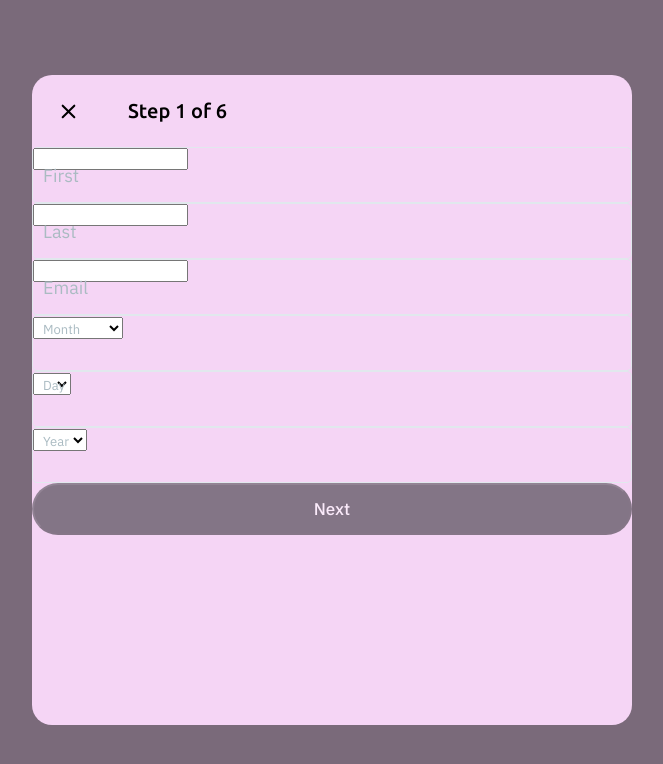
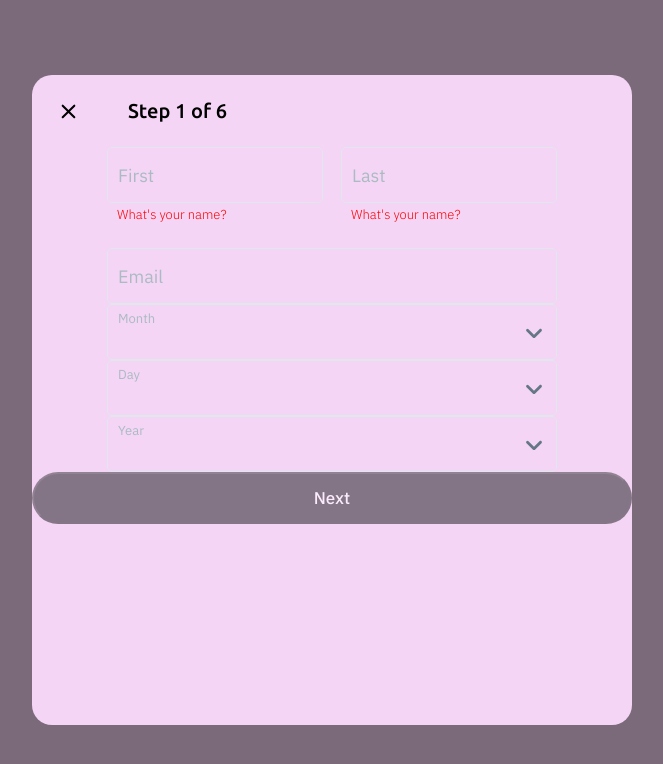
Before and after one commit to GarryProhor/social-react, a React (Create React App) app: page / in a window 1280 px wide. Shown: the top 764 px of the page, without its empty margins (308-971 px from the left). Built offline with nearby package versions, Linux system fonts and the light colour scheme.

Commit message:
css throughout the first register modal

```diff
--- a/src/components/ValidatedInput/ValidatedDateSelected.tsx
+++ b/src/components/ValidatedInput/ValidatedDateSelected.tsx
@@ -1,7 +1,8 @@
 import React, {useEffect, useState} from 'react';
 import {StyledInputBox, StyledInputLabel} from "./StyledInput";
 import {determineValidatedSelectStyle} from "../../utils/determineStylesUtils";
-
+import './ValidatedInput.css';
+import {ExpandMoreRounded} from "@mui/icons-material";
 interface ValidatedDateSelectedProps{
     style:string;
     valid:boolean;
@@ -31,12 +32,19 @@ export const ValidatedDateSelected:React.FC<ValidatedDateSelectedProps> = ({data
     }, [active, valid, value]);
 
     return (
-        <div className={style}>
+        <div className='validated-input'>
             <StyledInputBox active={active} valid={valid}>
                 <StyledInputLabel active={true} valid={valid} color={color}>
                     {name}
+                    <ExpandMoreRounded sx={{
+                        fontSize: 34,
+                        color: active ? '#1da1f2' : '#657786',
+                        position: 'absolute',
+                        right: '15px',
+                        top: '35%'
+                    }}/>
                 </StyledInputLabel>
-                <select onChange={changeValue} onFocus={toggleActive} onBlur={toggleActive} value={data}>
+                <select className='validated-input-value validated-date-selector' onChange={changeValue} onFocus={toggleActive} onBlur={toggleActive} value={data}>
                     {dropDown()}
                 </select>
             </StyledInputBox>
--- a/src/components/ValidatedInput/ValidatedInput.css
+++ b/src/components/ValidatedInput/ValidatedInput.css
@@ -19,3 +19,8 @@
     outline: none;
     border: none;
 }
+.validated-date-selector{
+    -webkit-appearance: none;
+    -moz-appearance: none;
+    width: 100%;
+}
--- a/src/components/ValidatedInput/ValidedTextInput.tsx
+++ b/src/components/ValidatedInput/ValidedTextInput.tsx
@@ -1,6 +1,7 @@
 import React, {useEffect, useState} from 'react';
 import {StyledInputBox, StyledInputLabel} from "./StyledInput";
 import {determineValidatedTextLabel} from "../../utils/determineStylesUtils";
+import './ValidatedInput.css';
 
 interface ValidatedTextInputProps{
     valid:boolean;
@@ -34,7 +35,7 @@ export const ValidatedTextInput:React.FC<ValidatedTextInputProps> = ({valid, lab
         setColor(determineValidatedTextLabel(borderActive, valid));
     }, [valid, value, borderActive, labelActive, color]);
     return (
-        <div className='validated-text-input'>
+        <div className='validated-input'>
             <StyledInputBox active={borderActive} valid={valid}>
                 <StyledInputLabel active={labelActive} valid={valid} color={color}>
                     {label}
--- a/src/features/register/components/RegisterFormOne/RegisterFormOne.css
+++ b/src/features/register/components/RegisterFormOne/RegisterFormOne.css
@@ -1,7 +1,15 @@
 .reg-step-one-container{
     width: 100%;
     height: fit-content;
+    display: flex;
+    flex-direction: column;
+    justify-content: center;
+    align-items: center;
 }
 .reg-step-one-content{
-
+    display: flex;
+    flex-direction: column;
+    justify-content: center;
+    align-content: center;
+    width: 75%;
 }
--- a/src/features/register/components/RegisterNameInput/RegisterNameInput.css
+++ b/src/features/register/components/RegisterNameInput/RegisterNameInput.css
@@ -0,0 +1,17 @@
+.register-name-input{
+    width: 100%;
+    display: flex;
+    justify-content: space-between;
+    margin-bottom: 25px;
+}
+.register-name-content{
+    width: 48%;
+    margin: 0;
+    padding: 0;
+}
+.register-name-error{
+    color: red;
+    font-size: 13px;
+    font-weight: 300;
+    margin-left: 10px;
+}
--- a/src/features/register/components/RegisterNameInput/RegisterNameInput.tsx
+++ b/src/features/register/components/RegisterNameInput/RegisterNameInput.tsx
@@ -4,6 +4,7 @@ import {useDispatch} from "react-redux";
 import {updateRegister} from "../../../../redux/Slices/RegisterSlice";
 import {validateName} from "../../../../services/Validators";
 import {ValidatedTextInput} from "../../../../components/ValidatedInput/ValidedTextInput";
+import './RegisterNameInput.css';
 
 interface RegisterNameInputProps{
     firstName:string;
@@ -35,8 +36,14 @@ export const RegisterNameInput:React.FC<RegisterNameInputProps> = ({firstName, l
     }
     return (
         <div className='register-name-input'>
-            <ValidatedTextInput valid={firstValid} name={'firstName'} label={'First'} changeValue={updateName} data={firstName}/>
-            <ValidatedTextInput valid={lastValid} name={'lastName'} label={'Last'} changeValue={updateName} data={lastName}/>
+            <div className='register-name-content'>
+                <ValidatedTextInput valid={firstValid} name={'firstName'} label={'First'} changeValue={updateName} data={firstName}/>
+                {firstName ? <></> : <span className='register-name-error'>What's your name?</span>}
+            </div>
+            <div className='register-name-content'>
+                <ValidatedTextInput valid={lastValid} name={'lastName'} label={'Last'} changeValue={updateName} data={lastName}/>
+                {lastName ? <></> : <span className='register-name-error'>What's your name?</span>}
+            </div>
         </div>
     );
 };
```
